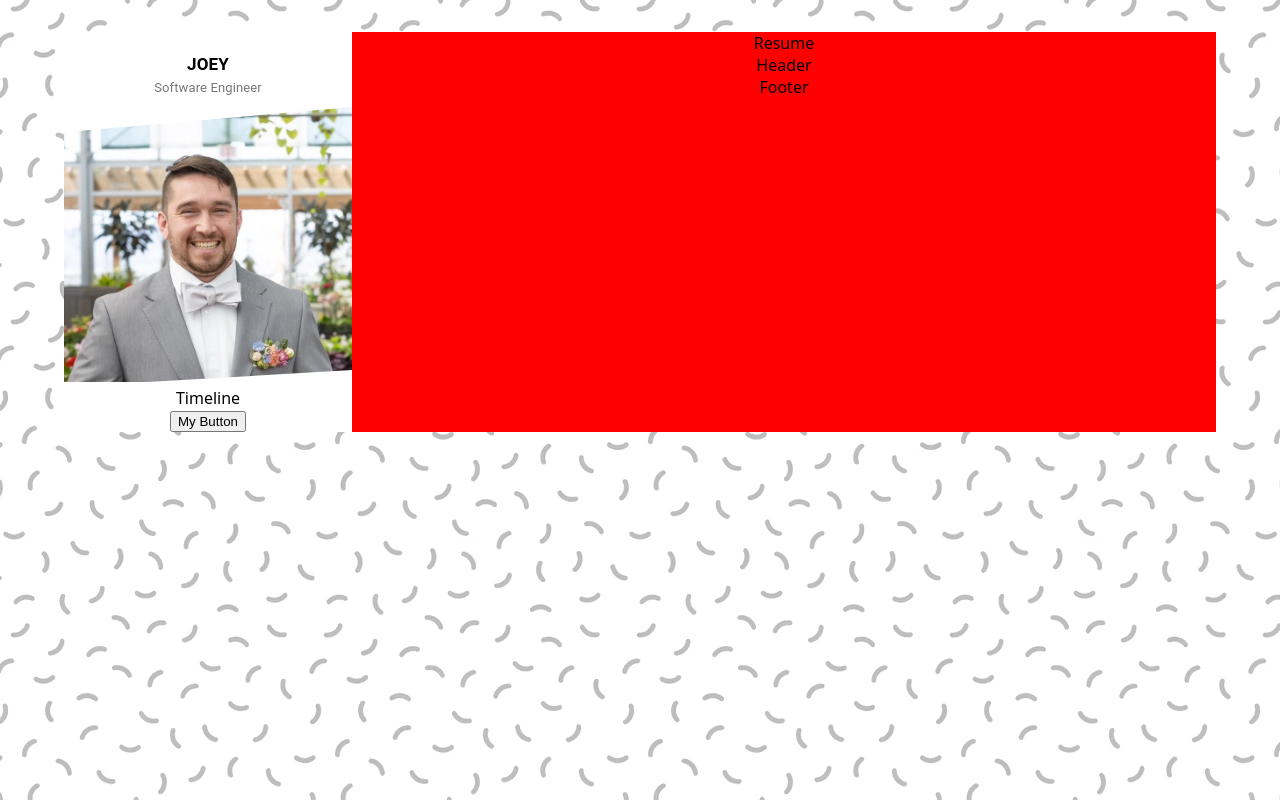
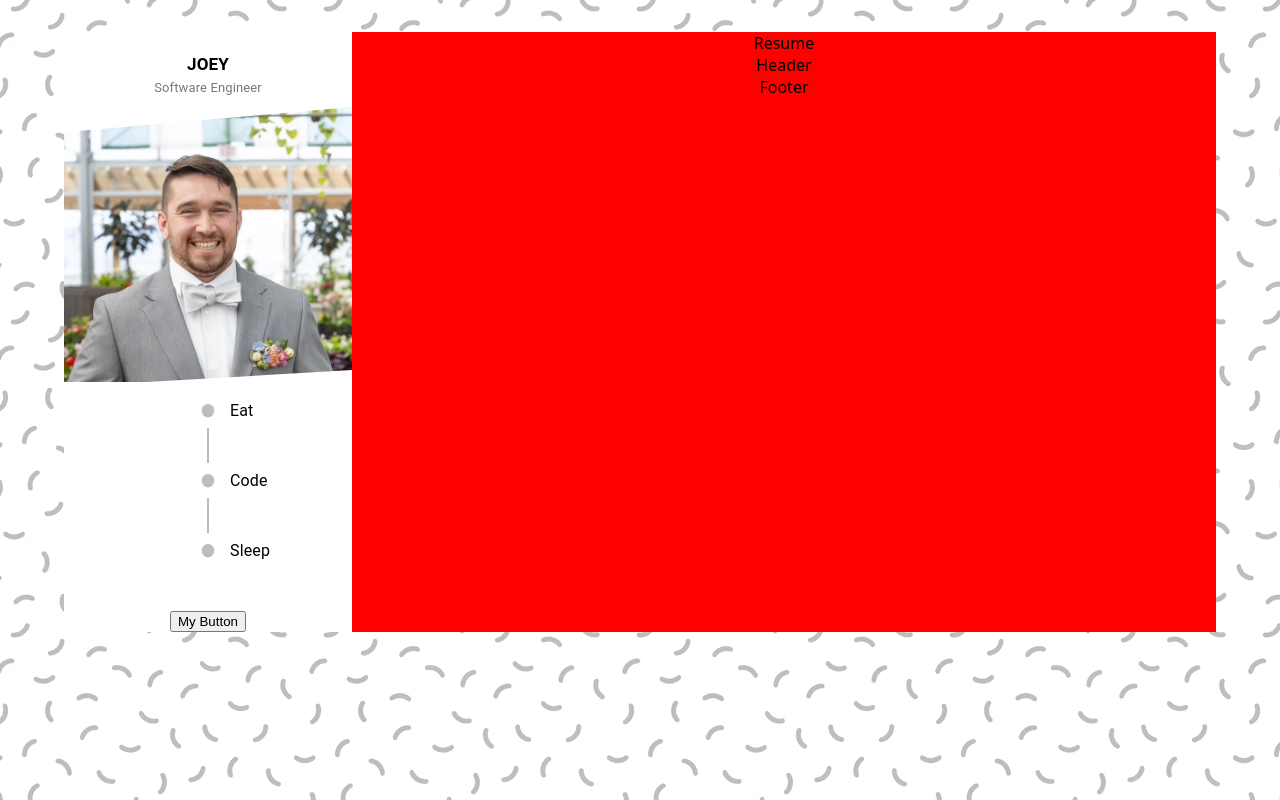
Before and after one commit to Orewagenki/resume-website, a React (Vite) app: page / in a window 1280 px wide. Built offline with nearby package versions, Linux system fonts and the light colour scheme.

Commit message:
Imported the materail ui timeline dependencies and put in timeline place holder in profile component

```diff
--- a/package.json
+++ b/package.json
@@ -13,6 +13,7 @@
     "@emotion/styled": "^11.14.0",
     "@fontsource/roboto": "^5.1.1",
     "@mui/icons-material": "^6.3.0",
+    "@mui/lab": "^6.0.0-beta.21",
     "@mui/material": "^6.3.0",
     "react": "^18.2.0",
     "react-dom": "^18.2.0",
--- a/src/components/profile/Profile.tsx
+++ b/src/components/profile/Profile.tsx
@@ -1,7 +1,7 @@
 import { Typography } from "@mui/material";
 import "./profile.css";
 import profileImage from "../../assets/images/profile.webp";
-import Timeline from "../timeline/Timeline";
+import CustomTimeline from "../timeline/CustomTimeline";
 
 const Profile = () => {
   return (
@@ -14,7 +14,7 @@ const Profile = () => {
         <img src={profileImage} alt="" />
       </figure>
       <div className="profile_information">
-        <Timeline />
+        <CustomTimeline />
         <button>My Button</button>
       </div>
     </div>
--- /dev/null
+++ b/src/components/timeline/CustomTimeline.tsx
@@ -0,0 +1,37 @@
+import {
+  Timeline,
+  TimelineConnector,
+  TimelineContent,
+  TimelineDot,
+  TimelineItem,
+  TimelineSeparator,
+} from "@mui/lab";
+
+const CustomTimeline = () => {
+  return (
+    <Timeline>
+      <TimelineItem>
+        <TimelineSeparator>
+          <TimelineDot />
+          <TimelineConnector />
+        </TimelineSeparator>
+        <TimelineContent>Eat</TimelineContent>
+      </TimelineItem>
+      <TimelineItem>
+        <TimelineSeparator>
+          <TimelineDot />
+          <TimelineConnector />
+        </TimelineSeparator>
+        <TimelineContent>Code</TimelineContent>
+      </TimelineItem>
+      <TimelineItem>
+        <TimelineSeparator>
+          <TimelineDot />
+        </TimelineSeparator>
+        <TimelineContent>Sleep</TimelineContent>
+      </TimelineItem>
+    </Timeline>
+  );
+};
+
+export default CustomTimeline;
--- a/src/components/timeline/Timeline.tsx
+++ /dev/null
@@ -1,7 +0,0 @@
-import React from "react";
-
-const Timeline = () => {
-  return <div>Timeline</div>;
-};
-
-export default Timeline;
```
Also changed, not shown: 1 other file (tests, documents, lock files or other folders).
